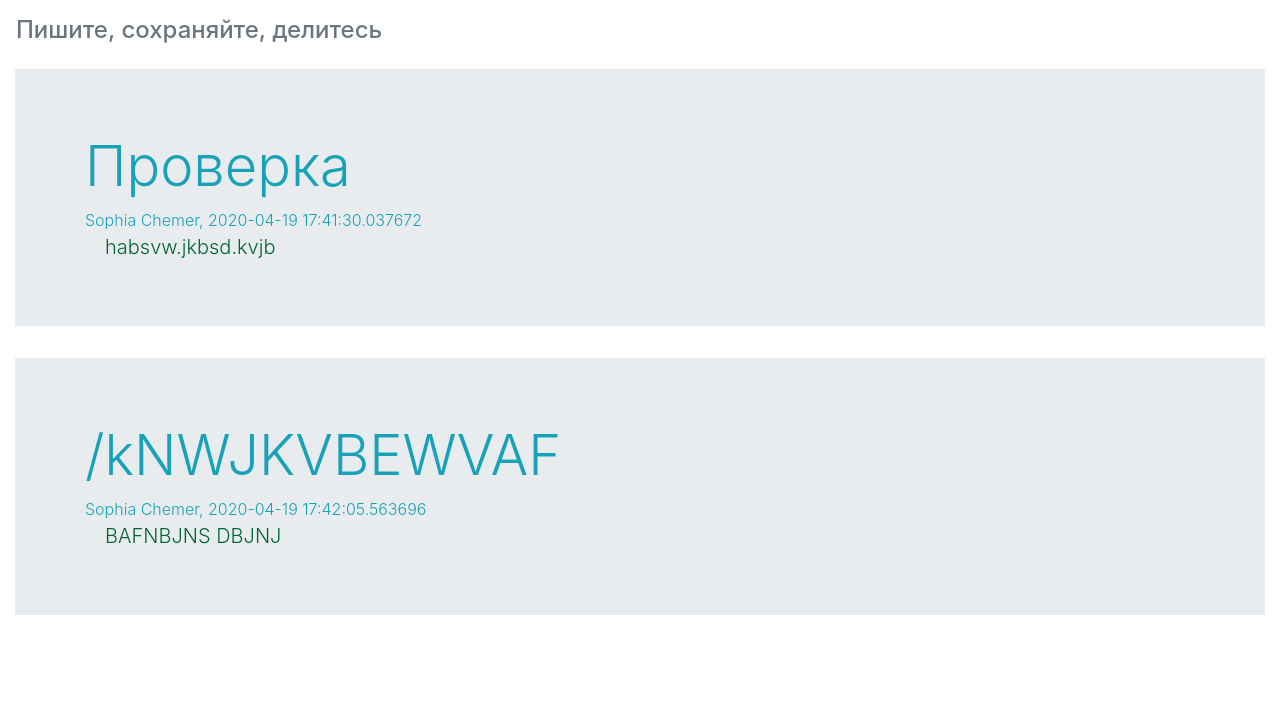
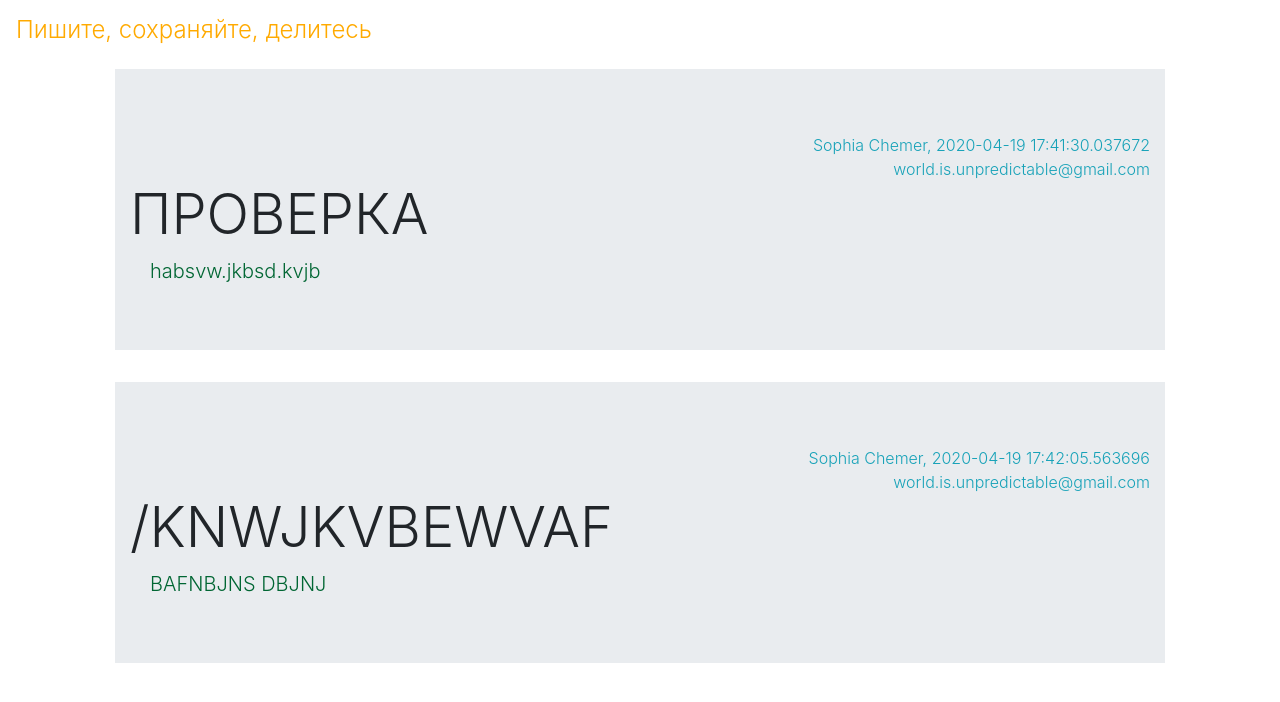
Before and after one commit to KEZKA/YL-WEB-PROJECT, a Flask app: page / in a window 1280 px wide. Shown: the part 64-766 px from the top of the page. Run offline with Flask 2, Linux system fonts and the light colour scheme; data comes from the database, SQL or seed files in the repository; some libraries are stand-ins or nearby versions.

Commit message:
adds a style to the main page

```diff
--- a/sanansaattaja/website/templates/base.html
+++ b/sanansaattaja/website/templates/base.html
@@ -48,7 +48,7 @@
     </div>
 </nav>
 
-<h4 class="p-3 text-muted">Пишите, сохраняйте, делитесь</h4>
+<h4 class="p-3 font-weight-light" style="color: #FFAA00">Пишите, сохраняйте, делитесь</h4>
 
 <main class="container-fluid">{% block content %}{% endblock %}</div>
 </body>
--- a/sanansaattaja/website/templates/main.html
+++ b/sanansaattaja/website/templates/main.html
@@ -3,11 +3,12 @@
 {% block content %}
 {% for post in posts %}
 
-<div class="jumbotron jumbotron-fluid">
+<div class="jumbotron jumbotron-fluid" style="margin: 0px 100px 32px 100px;">
     <div class="container">
-        <h1 class="display-4 text-info">{{post.topic}}</h1>
-        <h7 class="font-weight-light text-info text-right">{{post.author.name}} {{post.author.surname}}, {{post.modified_date}}</h7>
-        <p class="lead">{{post.text}}</p>
+        <p align="right" class="font-weight-light text-info ">{{post.author.name}} {{post.author.surname}},
+            {{post.modified_date}} <br> {{post.author.email}}</p>
+        <h1 class="display-4 text-uppercase ">{{post.topic}}</h1>
+        <p class="lead"> {{post.text}}</p>
     </div>
 </div>
 {% endfor %}
```
